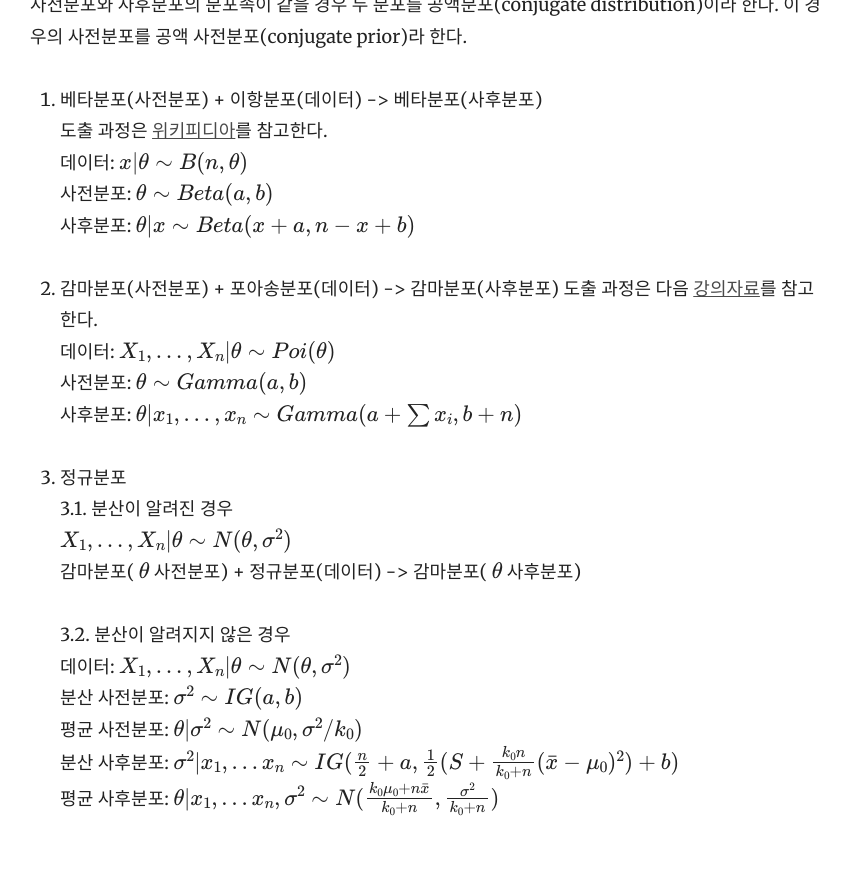
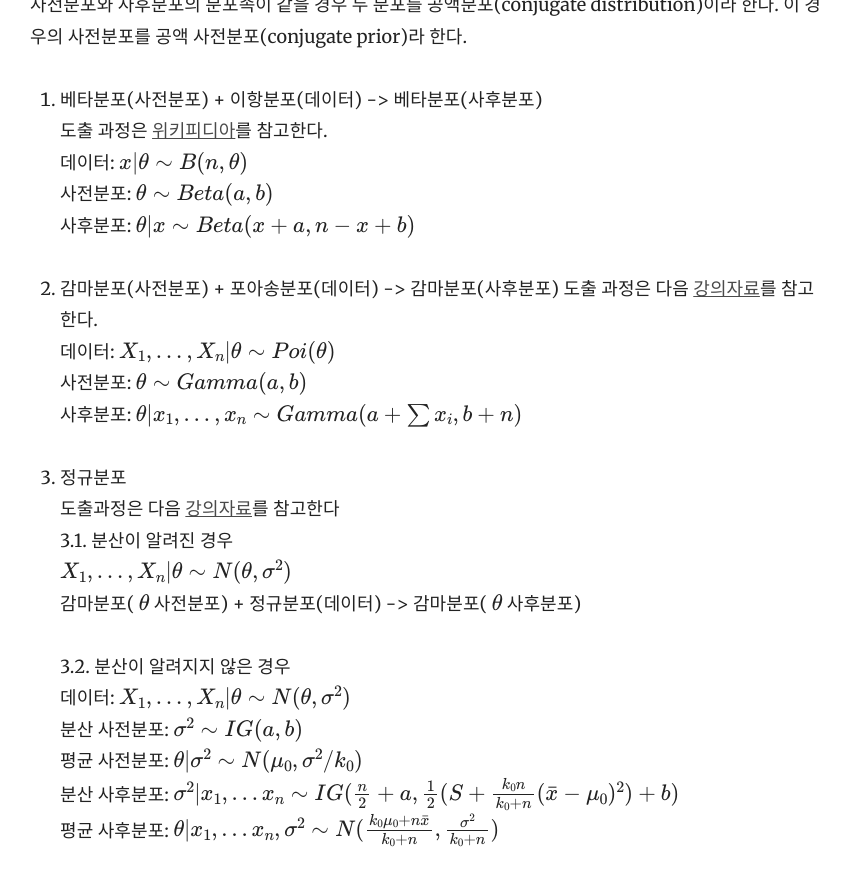
Before and after one commit to yrk3434/yrk3434.github.io, a Jekyll site: the page built from _docs/Computational Statistics/Bayesian Inference.md, in a window 1280 px wide and 900 px high, scrolled down 2781 px. Shown: the top 886 px of the window, without its empty margins (360-1210 px from the left). Built offline with Jekyll 4.4.1, drawn with Linux system fonts in a browser that asks for light colours; formulas are drawn with MathJax 3.

Commit message:
Update Bayesian Inference.md

```diff
--- a/_docs/Computational Statistics/Bayesian Inference.md
+++ b/_docs/Computational Statistics/Bayesian Inference.md
@@ -94,6 +94,7 @@ $ \theta_b \notin (\theta_l, \theta_h) $ , then $ P(\theta_a|x) > P(\theta_b|x)
 사후분포: $ \theta|x_1, ...,x_n \sim Gamma(a+ \sum x_i, b+n) $  <br/>
 
 3. 정규분포 <br/>
+도출과정은 다음 [강의자료](https://www.cs.ubc.ca/~murphyk/Papers/bayesGauss.pdf)를 참고한다 <br/>
 3.1. 분산이 알려진 경우 <br/>
 $ X_1,...,X_n | \theta \sim N(\theta, \sigma^2) $ <br/>
 감마분포( $ \theta $ 사전분포) + 정규분포(데이터) -> 감마분포( $ \theta $ 사후분포)  <br/><br/>
```
